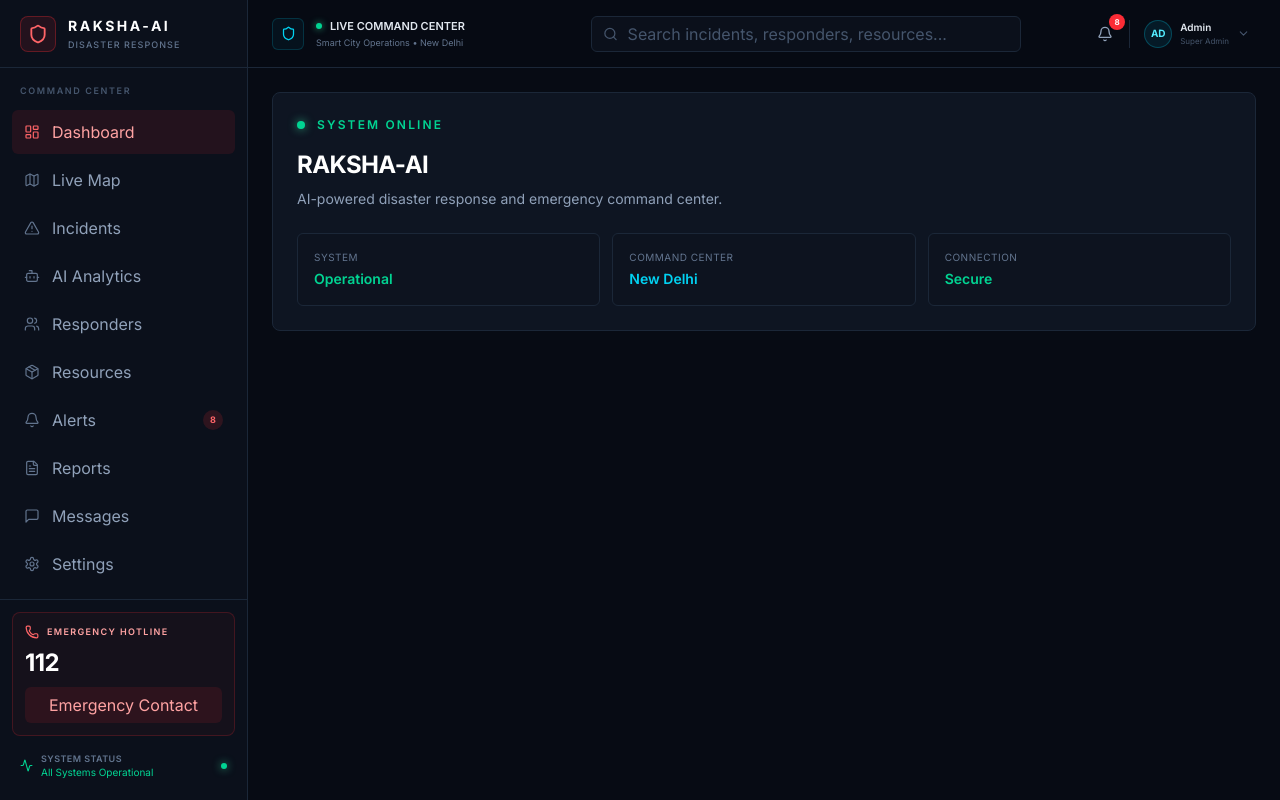
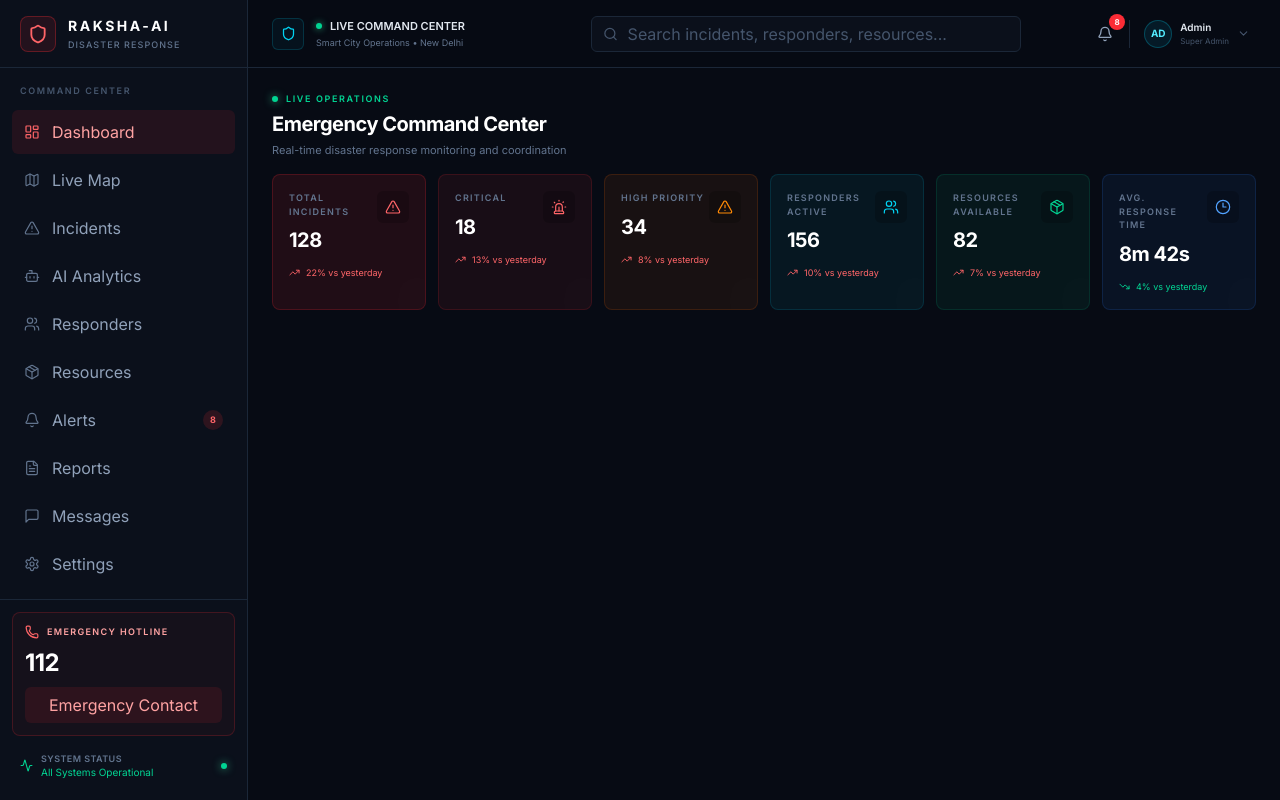
Before and after one commit to mussayib87/raksha-aii, a React (Vite) app: page / in a window 1280 px wide. Built offline with nearby package versions, Linux system fonts and the light colour scheme.

Commit message:
Refactor App component layout and add KPI cards
Updated the layout and content of the main application component to include KPI cards and revised headings.

```diff
--- a/src/App.tsx
+++ b/src/App.tsx
@@ -1,6 +1,7 @@
 import { useState } from "react";
 import Header from "./components/layout/Header";
 import Sidebar from "./components/layout/Sidebar";
+import KPICards from "./components/dashboard/KPICards";
 
 function App() {
   const [mobileSidebarOpen, setMobileSidebarOpen] = useState(false);
@@ -17,53 +18,30 @@ function App() {
       />
 
       <main className="min-h-screen pt-[68px] lg:pl-[248px]">
-        <div className="p-4 lg:p-6">
-          <div className="rounded-lg border border-[var(--border)] bg-[var(--bg-panel)] p-6">
-            <div className="flex items-center gap-3">
-              <span className="h-2 w-2 rounded-full bg-emerald-400 shadow-[0_0_10px_rgba(52,211,153,0.8)]" />
+        <div className="space-y-4 p-4 lg:p-6">
 
-              <span className="text-xs font-semibold uppercase tracking-[0.18em] text-emerald-400">
-                System Online
+          {/* Page heading */}
+          <section>
+            <div className="flex items-center gap-2">
+              <span className="h-1.5 w-1.5 rounded-full bg-emerald-400 shadow-[0_0_8px_rgba(52,211,153,0.8)]" />
+
+              <span className="text-[9px] font-semibold uppercase tracking-[0.18em] text-emerald-400">
+                Live Operations
               </span>
             </div>
 
-            <h1 className="mt-4 text-2xl font-bold tracking-tight text-white">
-              RAKSHA-AI
+            <h1 className="mt-1 text-xl font-bold tracking-tight text-white">
+              Emergency Command Center
             </h1>
 
-            <p className="mt-2 max-w-xl text-sm text-slate-400">
-              AI-powered disaster response and emergency command center.
+            <p className="mt-1 text-[11px] text-slate-500">
+              Real-time disaster response monitoring and coordination
             </p>
+          </section>
 
-            <div className="mt-6 grid gap-3 sm:grid-cols-3">
-              <div className="rounded-md border border-[var(--border)] bg-black/10 p-4">
-                <div className="text-[10px] uppercase tracking-wider text-slate-500">
-                  System
-                </div>
-                <div className="mt-1 text-sm font-semibold text-emerald-400">
-                  Operational
-                </div>
-              </div>
+          {/* KPI overview */}
+          <KPICards />
 
-              <div className="rounded-md border border-[var(--border)] bg-black/10 p-4">
-                <div className="text-[10px] uppercase tracking-wider text-slate-500">
-                  Command Center
-                </div>
-                <div className="mt-1 text-sm font-semibold text-cyan-400">
-                  New Delhi
-                </div>
-              </div>
-
-              <div className="rounded-md border border-[var(--border)] bg-black/10 p-4">
-                <div className="text-[10px] uppercase tracking-wider text-slate-500">
-                  Connection
-                </div>
-                <div className="mt-1 text-sm font-semibold text-emerald-400">
-                  Secure
-                </div>
-              </div>
-            </div>
-          </div>
         </div>
       </main>
     </div>
```
